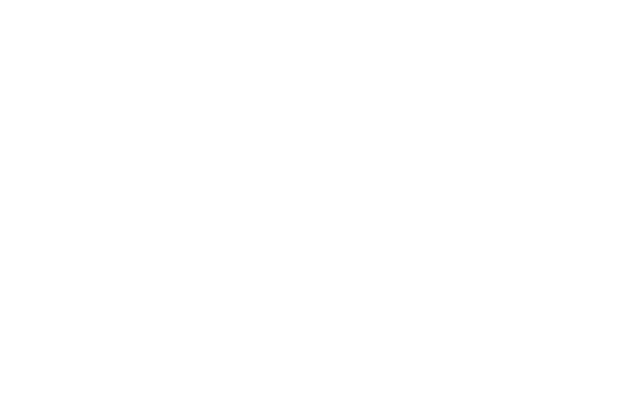
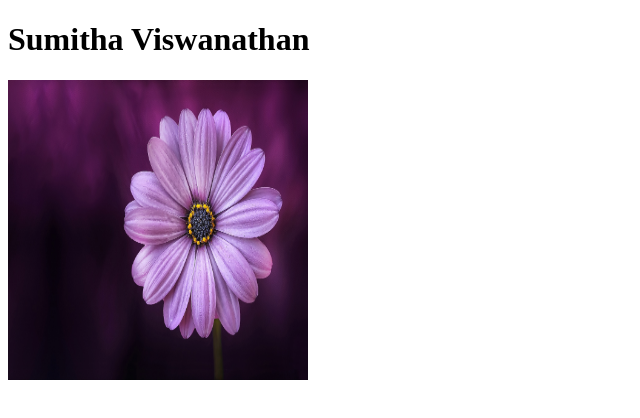
Before and after one commit to sumirpv/sumirpv.github.io, a plain HTML site: page index.html in a window 1280 px wide. Shown: the whole page, without its empty margins (0-640 px from the left). Drawn offline with Linux system fonts and the light colour scheme.

Commit message:
Add the index.html and flower

```diff
--- a/index.html
+++ b/index.html
@@ -7,6 +7,7 @@
     <title>Document</title>
 </head>
 <body>
-
+    <h1>Sumitha Viswanathan</h1>
+    <img src="flower-purple-lical-blosso.jpg" alt= "Supposed to be flower" height=300px width=300px>
 </body>
 </html>
```
Also changed, not shown: flower-purple-lical-blosso.jpg (added).
